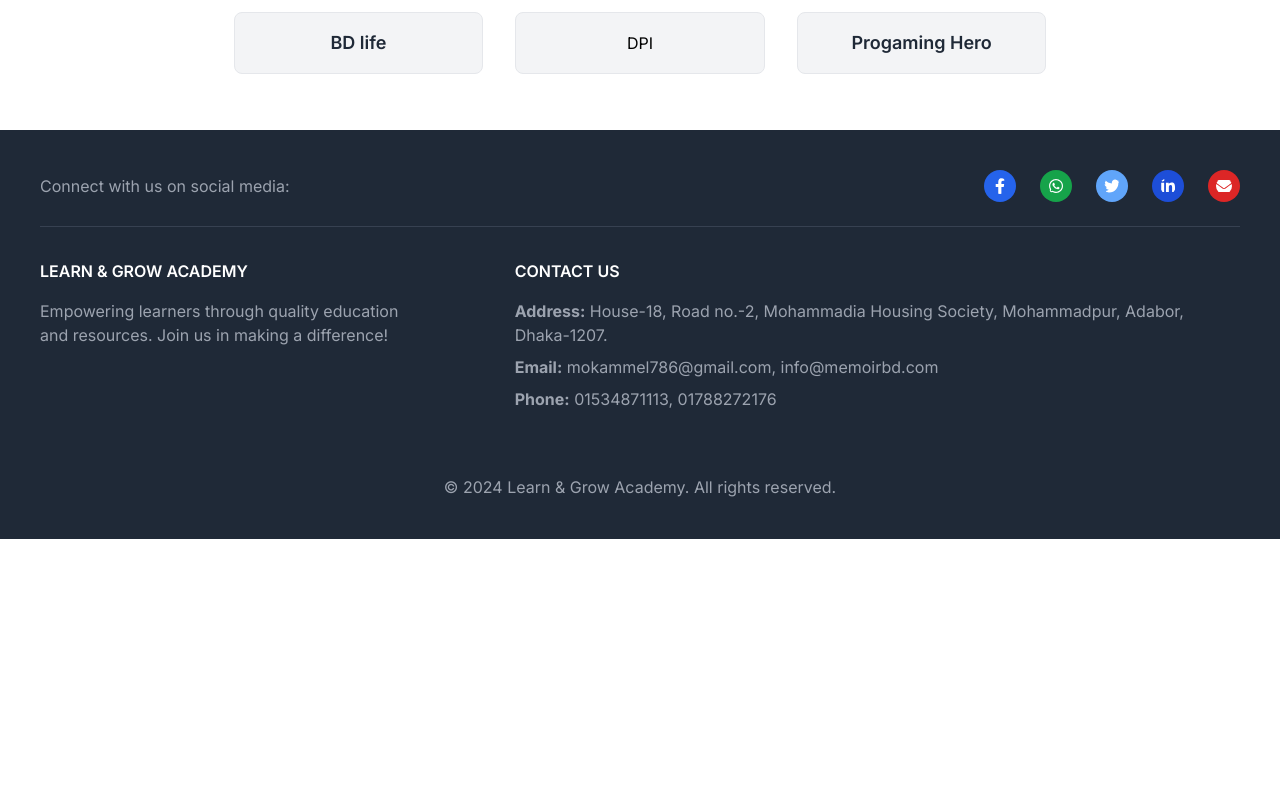
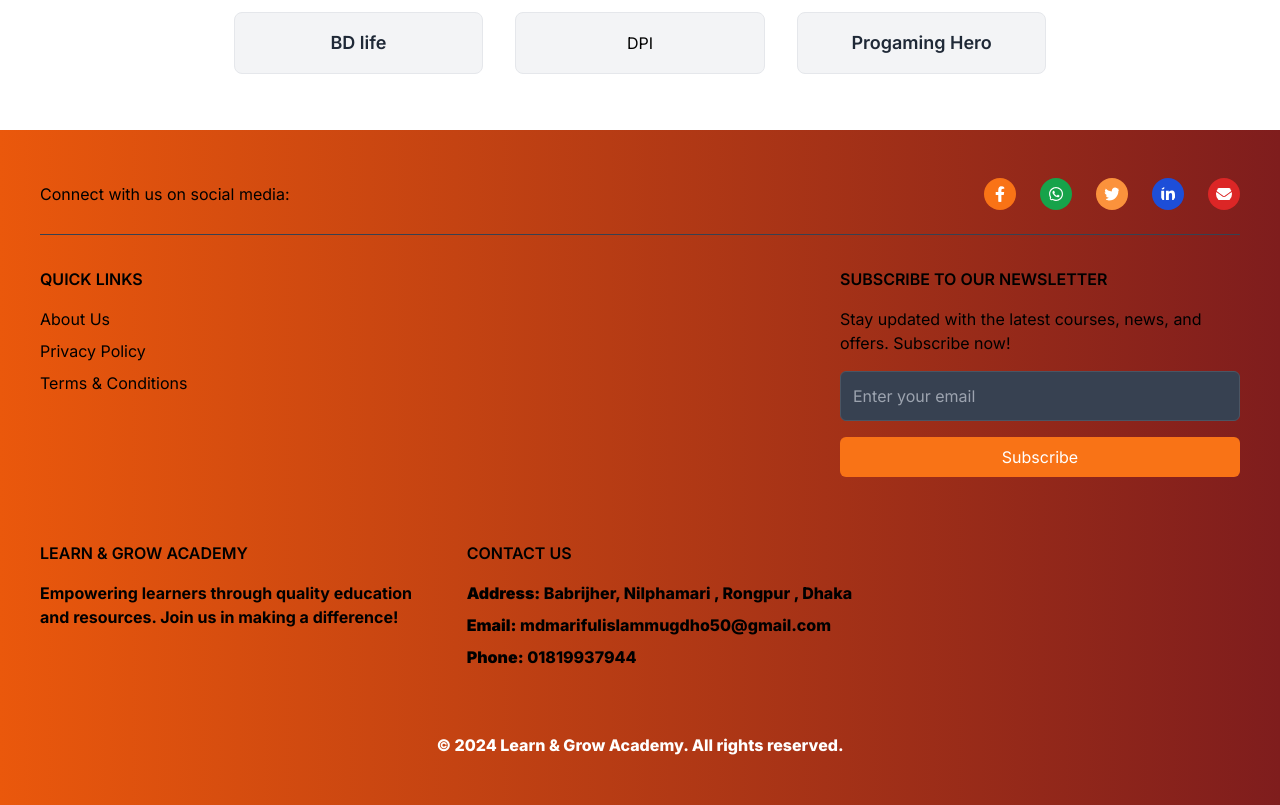
Before and after one commit to mariful999/DPI_project, a Next.js app: page / in a window 1280 px wide. Shown: the part 4180-4985 px from the top of the page. Before the commit the page ends 4719 px from the top, so only its background shows below. Built offline with nearby package versions, Linux system fonts and the light colour scheme.

Commit message:
footer section add

```diff
--- a/src/components/Footer.tsx
+++ b/src/components/Footer.tsx
@@ -4,56 +4,87 @@ import React from 'react';
 
 const Footer = () => {
   return (
-    <footer className="bg-gray-800 text-white py-10 p-10">
+    <footer className="bg-gradient-to-r from-orange-600 to-red-900 text-white py-12 px-10">
       {/* Social Media Links */}
       <div className="container mx-auto flex flex-col lg:flex-row justify-between items-center border-b border-gray-700 pb-6">
         <div className="hidden lg:block">
-          <span className="text-gray-400">Connect with us on social media:</span>
+          <span className="text-black">Connect with us on social media:</span>
         </div>
         <div className="flex space-x-6 mt-4 lg:mt-0">
-          <Link href="https://www.facebook.com/profile.php?id=61562876453891&mibextid=JRoKGi" target="_blank" aria-label="Facebook">
-            <FaFacebookF className="h-8 w-8 p-2 bg-blue-600 rounded-full hover:bg-blue-700 transition" />
+          <Link href="https://www.facebook.com/profile.https://web.facebook.com/mdmugdho.mugdho.31/?id=61562876453891&mibextid=JRoKGi" target="_blank" aria-label="Facebook">
+            <FaFacebookF className="h-8 w-8 p-2 bg-orange-500 rounded-full hover:bg-orange-600 transition-all transform hover:scale-110" />
           </Link>
           <Link href="https://wa.me/YourPhoneNumber" target="_blank" aria-label="WhatsApp">
-            <FaWhatsapp className="h-8 w-8 p-2 bg-green-600 rounded-full hover:bg-green-700 transition" />
+            <FaWhatsapp className="h-8 w-8 p-2 bg-green-600 rounded-full hover:bg-green-700 transition-all transform hover:scale-110" />
           </Link>
           <Link href="https://twitter.com/YourProfile" target="_blank" aria-label="Twitter">
-            <FaTwitter className="h-8 w-8 p-2 bg-blue-400 rounded-full hover:bg-blue-500 transition" />
+            <FaTwitter className="h-8 w-8 p-2 bg-orange-400 rounded-full hover:bg-orange-500 transition-all transform hover:scale-110" />
           </Link>
           <Link href="https://www.linkedin.com/in/YourProfile" target="_blank" aria-label="LinkedIn">
-            <FaLinkedinIn className="h-8 w-8 p-2 bg-blue-700 rounded-full hover:bg-blue-800 transition" />
+            <FaLinkedinIn className="h-8 w-8 p-2 bg-blue-700 rounded-full hover:bg-blue-800 transition-all transform hover:scale-110" />
           </Link>
           <Link href="mailto:mokammel786@gmail.com" target="_blank" aria-label="Email">
-            <FaEnvelope className="h-8 w-8 p-2 bg-red-600 rounded-full hover:bg-red-700 transition" />
+            <FaEnvelope className="h-8 w-8 p-2 bg-red-600 rounded-full hover:bg-red-700 transition-all transform hover:scale-110" />
           </Link>
         </div>
       </div>
 
+      {/* Quick Links Section */}
+      <div className="container mx-auto flex flex-col lg:flex-row justify-between items-start py-8">
+        <div className="lg:w-1/3 mb-6 lg:mb-0">
+          <h6 className="font-semibold text-black uppercase mb-4">Quick Links</h6>
+          <ul className="text-black space-y-2">
+            <li><Link href="/about" className="hover:text-white transition-colors">About Us</Link></li>
+            <li><Link href="/privacy-policy" className="hover:text-white transition-colors">Privacy Policy</Link></li>
+            <li><Link href="/terms" className="hover:text-white transition-colors">Terms & Conditions</Link></li>
+          </ul>
+        </div>
+
+        {/* Newsletter Signup */}
+        <div className="lg:w-1/3">
+          <h6 className="font-semibold text-black uppercase mb-4">Subscribe to our Newsletter</h6>
+          <p className="text-black mb-4">Stay updated with the latest courses, news, and offers. Subscribe now!</p>
+          <form className="flex flex-col">
+            <input
+              type="email"
+              placeholder="Enter your email"
+              className="p-3 rounded-md mb-4 bg-gray-700 text-white border border-gray-600 placeholder-gray-400 focus:outline-none"
+            />
+            <button
+              type="submit"
+              className="bg-orange-500 text-white py-2 px-6 rounded-md hover:bg-orange-600 transition-all"
+            >
+              Subscribe
+            </button>
+          </form>
+        </div>
+      </div>
+
       {/* Footer Content */}
-      <div className="container mx-auto flex flex-col gap-28 lg:flex-row justify-between py-8">
+      <div className="container mx-auto flex flex-col gap-10 lg:flex-row justify-between py-8">
         <div className="mb-6 lg:mb-0 lg:w-1/3">
-          <h6 className="font-semibold uppercase mb-4">Learn & Grow Academy</h6>
-          <p className="text-gray-400">
+          <h6 className="font-semibold text-black uppercase mb-4">Learn & Grow Academy</h6>
+          <p className="text-black font-bold">
             Empowering learners through quality education and resources. Join us in making a difference!
           </p>
         </div>
 
         <div className="lg:w-2/3">
-          <h6 className="font-semibold uppercase mb-4">Contact Us</h6>
-          <p className="text-gray-400 mb-2">
-            <strong>Address:</strong> House-18, Road no.-2, Mohammadia Housing Society, Mohammadpur, Adabor, Dhaka-1207.
+          <h6 className="font-semibold text-black uppercase mb-4">Contact Us</h6>
+          <p className="text-black font-extrabold mb-2">
+            <strong>Address:</strong> Babrijher, Nilphamari , Rongpur , Dhaka
           </p>
-          <p className="text-gray-400 mb-2">
-            <strong>Email:</strong> mokammel786@gmail.com, info@memoirbd.com
+          <p className="text-black font-extrabold mb-2">
+            <strong>Email:</strong> mdmarifulislammugdho50@gmail.com
           </p>
-          <p className="text-gray-400 mb-2">
-            <strong>Phone:</strong> 01534871113, 01788272176
+          <p className="text-black font-extrabold mb-2">
+            <strong>Phone:</strong> 01819937944
           </p>
         </div>
       </div>
 
       {/* Footer Bottom */}
-      <div className="text-center text-gray-400 pt-6">
+      <div className="text-center font-extrabold pt-6">
         <p>&copy; {new Date().getFullYear()} Learn & Grow Academy. All rights reserved.</p>
       </div>
     </footer>
```
